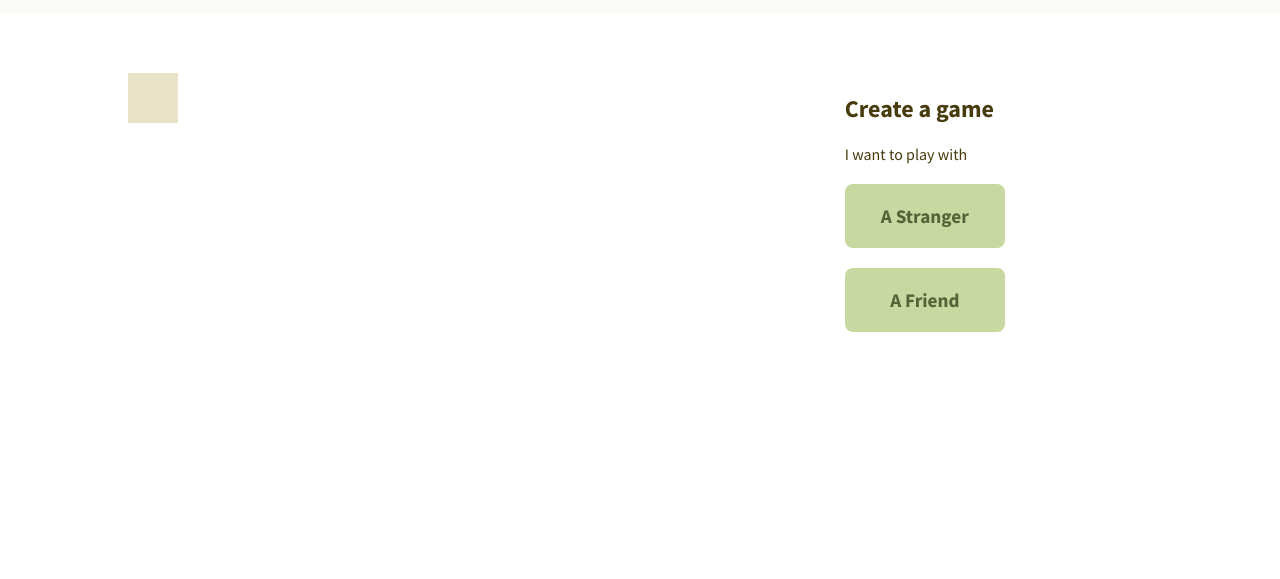
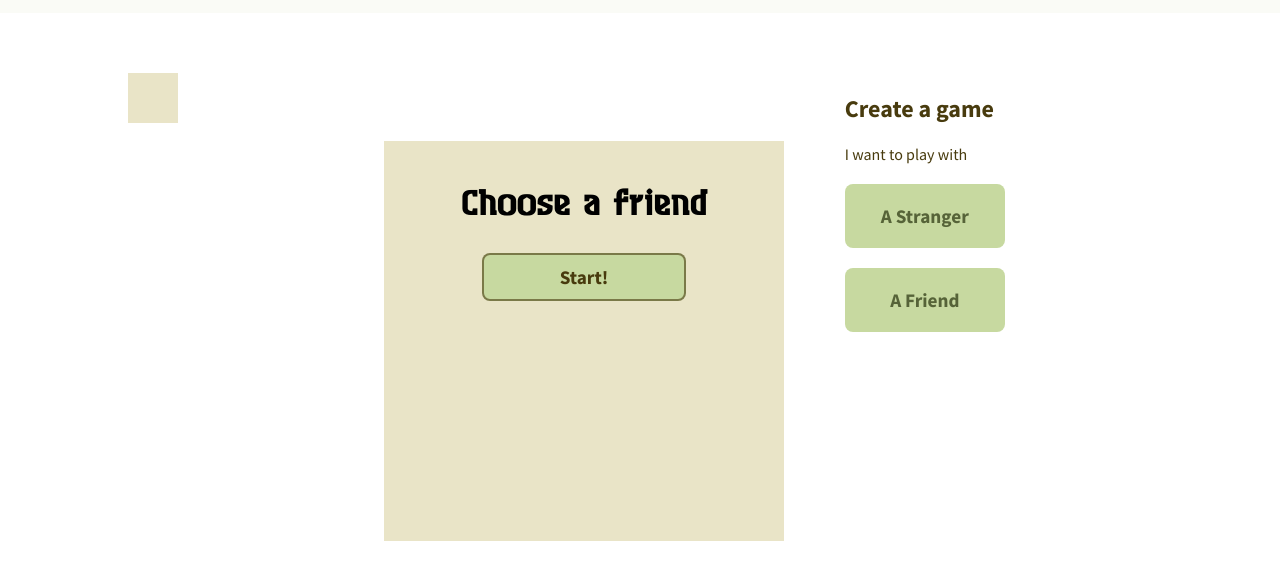
Before and after one commit to hellsinglord22/FHH, a plain HTML site: page index.html in a window 1280 px wide. Shown: the part 99-678 px from the top of the page. Drawn offline with Linux system fonts and the light colour scheme.

Commit message:
Add Sign. Mar 24 2016

```diff
--- a/css/main.scss
+++ b/css/main.scss
@@ -1,6 +1,8 @@
 $bg: #FAFBF6;
 $brown: #483B0E;
 $yellow: #E1D89C;
+$yeyellow: #AB8913;
+$sign: #E9E4C7;
 $green: #566338;
 $light: #C7D9A0;
 //-----------------
@@ -39,10 +41,13 @@ nav {
             float: left;
             margin-right: 20px;
             font-family: 'Source Sans Pro', sans-serif;
-
+            &:hover {
+                color: $yeyellow;
             }
         }
     }
+}
+
 #main {
     width: 80%;
     padding: 60px 20px;
@@ -50,10 +55,12 @@ nav {
     display: table;
     margin: 0 auto;
 }
+
 canvas {
     float: left;
     //    background: $light;
 }
+
 #right {
     width: 30%;
     float: right;
@@ -64,6 +71,8 @@ canvas {
     p {
         font-weight: 400;
     }
+}
+
 .button {
     width: 120px;
     margin-top: 20px;
@@ -75,10 +84,52 @@ canvas {
     text-align: center;
     color: $green;
     border-radius: 8px;
+    &:hover {
+        background: $yellow;
     }
 }
+
+textarea:focus,
+input:focus {
+    outline: none;
+}
+
+.signup {
+    position: absolute;
+    top: 30%;
+    left: 30%;
+    width: 360px;
+    height: 360px;
+    background: $sign;
+    padding: 20px;
+    h1 {
+        text-align: center;
+        font-family: HIGENSON;
+        margin: 30px;
+    }
+    input {
+        font-family: 'Source Sans Pro', sans-serif;
+        margin: 10px auto;
+        display: block;
+        padding: 10px;
+        width: 180px;
+        color: $brown;
+        border: solid 2px rgba(72, 59, 14, 0.6);
+        border-radius: 8px;
+        transition: border 0.3s;
+        &:focus {
+            border: solid 2px $brown;
+        }
+        //        &::placeholder {
+        //            color: #f2f2f2;
+        //        }
+    }
+    input::-webkit-input-placeholder {
+        color: rgba(72, 59, 14, 0.3);
+    }
+}
+
 //————————————————————————————————————————————
-
 @media screen and (max-width: 620px) {
     .logo {
         width: 100%;
@@ -88,5 +139,4 @@ canvas {
         position: absolute;
         bottom: 0px;
     }
-
 }
--- a/index.html
+++ b/index.html
@@ -11,7 +11,7 @@
     <link rel="stylesheet" type="text/css" href="css/main.css">
     <!--    <link rel         ="stylesheet" type="text/css" href="css/bootstrap.css">-->
     <link href='https://fonts.googleapis.com/css?family=Source+Sans+Pro:400,200,900italic,900,700italic,200italic,300,300italic,400italic,600,600italic,700' rel='stylesheet' type='text/css'>
-<!--    <script src="https://ajax.googleapis.com/ajax/libs/jquery/2.2.0/jquery.min.js"></script>-->
+    <!--    <script src="https://ajax.googleapis.com/ajax/libs/jquery/2.2.0/jquery.min.js"></script>-->
     <script src="js/jquery-1.11.3.min.js"></script>
 </head>
 
@@ -44,6 +44,25 @@
 
         </div>
     </div>
+    <!--=========================-->
+    <div class="signup">
+        <h1>Sign Up</h1>
+        <div>
+            <form action="">
+                <input type="text" name="Email Address" placeholder="Email Address" onfocus="this.placeholder=''" onblur="this.placeholder='Email Address'">
+                <br>
+                <input type="text" name="Password" placeholder="Password" onfocus="this.placeholder=''" onblur="this.placeholder='Password'">
+                <br>
+                <input class="button" type="sumbit" value="Signup">
+            </form>
+        </div>
+    </div>
+    <!--==================-->
+    <div class="signup">
+        <h1>Choose a friend</h1>
+        <div></div>
+        <input class="button" type="sumbit" value="Start!">
+    </div>
 
 </body>
 <script src="js/script.js"></script>
```
Also changed, not shown: css/main.css. Lines whose indentation alone changed are shown as unchanged.
